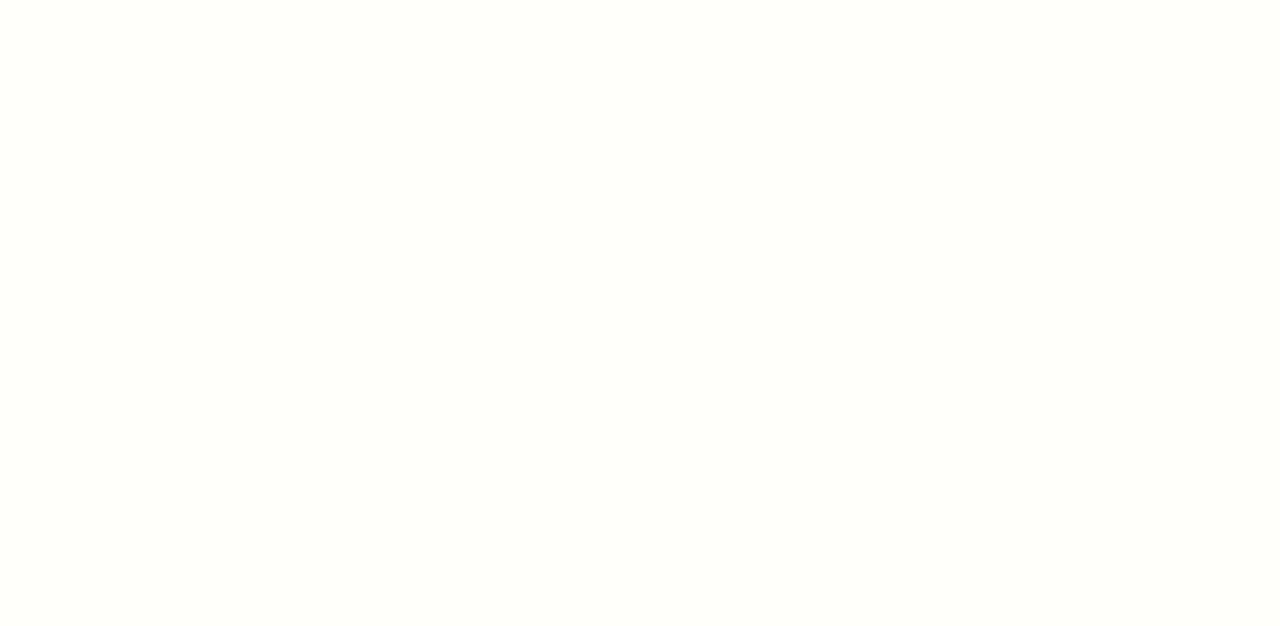
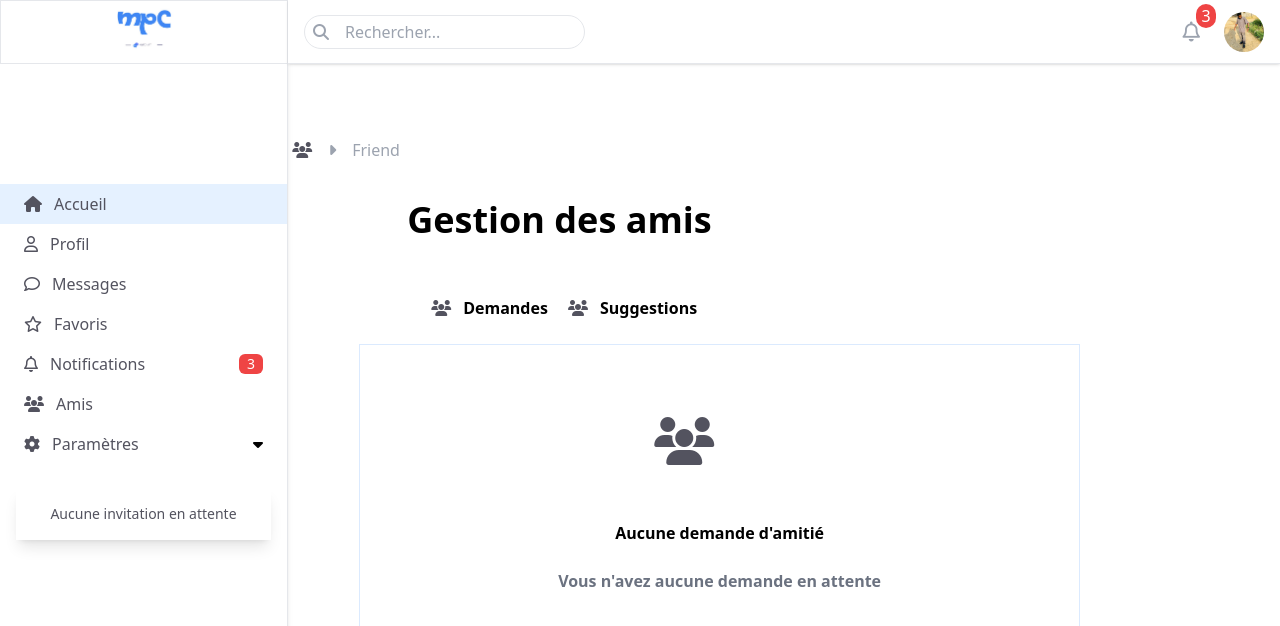
Before and after one commit to changaavanarolinelea-maker/MyChat, a React (Vite) app: page /amis/amis in a window 1280 px wide. Before the commit this address had no page. Shown: the top 626 px of the page. Built offline with nearby package versions, Linux system fonts and the light colour scheme.

Commit message:
page d'amis

```diff
--- a/src/App.jsx
+++ b/src/App.jsx
@@ -3,20 +3,24 @@ import './App.css'
 import Home from './components/users/home'
 import Profit from './components/profits/Profit'
 import Modal from './components/users/Modal'
+import Amis from './components/amis/Amis'
+import Suggestion from './components/amis/Suggestion'
 
 function App() {
-
   return (
     <>
+
         <BrowserRouter>
         <Routes>
-
              <Route path='/' element ={<Home/>} />
              <Route path='/users/home' element ={<Home/>} />
              <Route path='/profits/profit' element ={<Profit/>}/>
              <Route path='/users/modal' element={<Modal/>}/>
+             <Route path='/amis/amis' element={<Amis/>}/>
+             <Route path='/amis/suggestion' element={<Suggestion/>}/>
         </Routes>
     </BrowserRouter>
+
     </>
   )
 }
--- /dev/null
+++ b/src/components/amis/Amis.jsx
@@ -0,0 +1,50 @@
+import React from 'react'
+import Navbar from '../users/Navbar'
+import { Link } from 'react-router-dom'
+import Suggestion from './Suggestion'
+
+function Amis() {
+  return<>
+        <Navbar/>
+        <main className='my-28 mx-5 max-sm:mx-0 md:ml-[14vw]  p-5 max-sm:w-full'>
+
+            <div className='flex items-center gap-6'>
+                  <h1 className='font-bold text-3xl '>User</h1>
+                <div className='flex items-center gap-4 ' >
+                   <i className="fa-solid fa-users text-[#53535f]"></i>
+                   <i class="fa-solid fa-caret-right text-gray-400"></i>
+                    <p className='text-gray-400 cursor-pointer'>
+                         Friend
+                    </p>
+                </div>
+            </div>
+            <div  className='flex flex-col w-full'>
+                <h1 className=' p-8 text-4xl font-semibold md:mx-44'>Gestion  des amis</h1>
+                <ul className='flex mx-52 gap-5 p-6 max-sm:m-0'>
+                     <li className=' hover:text-blue-600 font-bold hover:border-b-blue-600 hover:border-b-4'>
+                        <Link  to="/amis/amis" className='max-sm:flex items-center flex gap-3 hover:text-blue-600 font-bold'>
+                           <i className="fa-solid fa-users text-[#53535f] hover:text-blue-500"></i>
+                           Demandes
+                        </Link>
+                     </li>
+                     <li className=' hover:text-blue-600 font-bold hover:border-b-blue-600 hover:border-b-4'>
+                        <Link  to='/amis/suggestion' className='max-sm:flex flex gap-3 items-center '>
+                           <i className="fa-solid fa-users text-[#53535f] hover:text-blue-600 font-bold"></i>
+                           Suggestions
+                        </Link>
+                     </li>
+                </ul>
+            </div>
+            <div className='border border-blue-100 flex items-center mx-40 t p-10 max-sm:mx-0'>
+                 <div className='mx-auto'>
+                      <i className="fa-solid fa-users text-[#53535f] text-5xl px-24 max-sm:px-24 py-8"></i>
+                      <h3 className='text-center py-6 font-bold'>Aucune demande d'amitié</h3>
+                      <p className='text-center text-gray-500 font-semibold'>Vous n'avez aucune demande en attente</p>
+                 </div>
+            </div>
+        </main>
+
+  </>
+}
+
+export default Amis
--- /dev/null
+++ b/src/components/amis/Suggestion.jsx
@@ -0,0 +1,10 @@
+import React from 'react'
+
+function Suggestion() {
+  return <>
+       <h3>Hello </h3>
+  </>
+
+}
+
+export default Suggestion
--- /dev/null
+++ b/src/components/users/Button.jsx
@@ -0,0 +1,9 @@
+import React from 'react'
+
+function Button({text}) {
+  return (
+    <div>{text}</div>
+  )
+}
+
+export default Button
--- a/src/components/users/Modal.jsx
+++ b/src/components/users/Modal.jsx
@@ -1,26 +1,35 @@
 import React, { useState } from 'react'
+import Button from './Button'
+import imgPro from '../../images/photo_2024-11-26_10-29-53.jpg'
 
 
 
-function Modal( {open, onClose, children} ) {
+function Modal({open, closeModal}) {
     const [opens, setOpen] = useState(false)
   return <>
+      <main className={`flex justify-center items-center h-screen w-full ease-in-out delay-150 ${opens ?'bg-zinc-200':'bg-stone-200'}`} closeModal={closeModal} >
 
-        {/* BackDrop */}
-        <div onClick={onClose} className={`fixed inset-0 flex justify-center items-center transition-colors
-             ${opens ? 'visible bg-black/20' : 'invisible'}`}>
-          {children}
-        </div>
-        <main className='flex justify-center items-center h-screen '>
-            <button className='rounded-md text-white bg-red-600 p-2 hover:bg-red-700 ' onClick={()=>setOpen(true)}>
-                Open Modal
-                </button>
-        <div open={opens} onClose={()=>setOpen(false)}>
-            <div className='size-56 mx-auto text-red-600'>
-                vvv
+       {opens &&
+        <div className='absolute flex flex-col items-center justify-center px-6 mx-auto bg-white rounded-md py-9 md:w-3/12 shadow-md transition-all'>
+
+               <div className='w-5/12 mx-auto mb-3 border-b-4 border-orange-600 py-'>
+                   <img src={imgPro} alt="user" />
+                   <h5>Morel</h5>
+                   <span></span>
+               </div>
+               <p className='w-5/6 py-3 italic text-gray-500'>Lorem ipsum dolor sit amet consectetur adipisicing elit. Illo suscipit soluta quia vero libero obcaecati nobis omnis dolores sed natus? Aspernatur enim vel aliquam. Velit consequuntur similique doloremque optio labore?</p>
+               <div className="px-4 py-2 mt-4 text-white bg-orange-600 rounded" onClick={()=>setOpen(false)}>
+                  <Button text="close modal" />
+               </div>
+
+       </div>
+}
+            <div onClick={()=>setOpen(!opens)} open={open} className='text-white bg-orange-400 px-4 py-2 rounded cursor-pointer'>
+              <Button text="Open modal" />
             </div>
-        </div>
-        </main>
+       </main>
+
+
   </>
 }
 
--- a/src/components/users/Navbar.jsx
+++ b/src/components/users/Navbar.jsx
@@ -3,15 +3,19 @@ import SearchBar from './SearchBar'
 import Logo from '../../images/logo.jpg'
 import ProImg from '../../images/photo_2024-11-26_10-29-53.jpg'
 import Sidebar from './Sidebar'
+import Button from './Button'
+
 
 function Navbar() {
     const [close, setClose]=useState(true)
+    const [open, setOpen] = useState(false)
+    const [notice, setNotice] = useState(false)
 
   return <>
         <div className='fixed top-0 z-50 bg-white '>
            <img src={Logo} alt="" className='object-contain h-16 border w-72'/>
         </div>
-        <header className="fixed top-0 left-0 right-0 z-50 h-16 bg-white border-b shadow md:left-72">
+        <header className="fixed top-0 left-0 right-0 z-50 h-16 bg-white border-b shadow md:left-72" >
             <nav className="flex items-center justify-between h-full px-4">
 
                 {/* Burger (mobile only) */}
@@ -23,15 +27,101 @@ function Navbar() {
                 </div>
 
                 {/* Right icons */}
-                <div className="flex items-center gap-6">
-                    <i className="text-xl text-gray-400 cursor-pointer fa-regular fa-bell hover:text-blue-500"/>
-                    <span className='absolute w-5 ml-20 text-center text-white bg-red-500 rounded-full cursor-pointer top-1 right-16'>3</span>
+                <div className="flex items-center gap-6" >
+                    <div onClick={()=>setNotice(true)}>
+                        <i className="text-xl text-gray-400 cursor-pointer fa-regular fa-bell hover:text-blue-500"/>
+                        <span className='absolute w-5 ml-20 text-center text-white bg-red-500 rounded-full cursor-pointer top-1 right-16'>3</span>
+                    </div>
+                    <img src={ProImg} alt="profile"  className="object-cover w-10 h-10 rounded-full" onClick={()=>setOpen(true)}/>
 
-                    <img src={ProImg} alt="profile"  className="object-cover w-10 h-10 rounded-full"/>
                 </div>
             </nav>
+             {open &&
+                 <div className='w-2/12 bg-white rounded shadow-md absolute right-9 px-5 border top-14 py-3' >
+                    <div>
+                        <div className='flex items-center gap-5 border-b-gray-200 border-b pb-3 '>
+                             <img src={ProImg} alt="profile"  className="object-cover w-10 h-10 rounded-full" />
+                             <div>
+                                <h6>Morel</h6>
+                                <span className='text-gray-400'>Developpeur</span>
+                             </div>
+                        </div>
+                        <div className='flex flex-col items-center gap-5 border-b-gray-200 border-b px-3 py-6 '>
+                            <div  className='flex items-center justify-between w-full ' >
+                                <div className='flex items-center gap-7'>
+                                <i class="fa-regular fa-user text-gray-400"></i>
+                                <span className='font-normal'>Mon profil</span>
+                                </div>
+                                <i class="fa-solid fa-caret-right text-gray-400"></i>
+                            </div>
+                            <div  className='flex items-center justify-between w-full' >
+                                <div className='flex items-center gap-7'>
+                                <i class="fa-regular fa-question text-gray-400"></i>
+                                <span>Aide</span>
+                                </div>
+                                <i class="fa-solid fa-caret-right text-gray-400"></i>
+                            </div>
+                        </div>
+                        </div>
+                         <div  className='flex items-center justify-between w-full px-3 py-4' >
+                                <div className='flex items-center gap-7'>
+                                <i class="fa-solid fa-power-off text-gray-400"></i>
+                                <span>Deconnexion</span>
+                                </div>
+                                <i class="fa-solid fa-arrow-right-from-bracket text-gray-400"></i>
+                            </div>
+                    </div>
+           }
+             {notice &&
+                 <div className='w-1/5 bg-white rounded shadow-md absolute right-9 px-5 border top-14 py-3' >
+                    <div>
+                        <div className='flex items-center gap-5 border-b-gray-200 border-b pb-3 justify-between'>
+                             <div className='flex items-center gap-3'>
+                               <i className="fa-regular fa-bell"></i>
+                                <h6>Notifications</h6>
+                             </div>
+                             <div className=' cursor-pointer border px-2 py-1 text-gray-400 hover:bg-zinc-200'>
+                                 <Button  text='voir tout'/>
+                             </div>
+                        </div>
+                        <div className='flex flex-col items-center gap-5  px-3 '>
+                            <div  className='border-b-gray-200 border-b w-full hover:bg-slate-200 hover:h-auto cursor-pointer' >
+                                <div className='flex items-center gap-7'>
+                                    <div className='w-10 h-10 rounded-full my-1 bg-blue-100'>
+                                          <i class="fa-regular fa-envelope  px-3 py-3 text-blue-300"></i>
+                                    </div>
+                                <p className='font-normal pb-3'>Vous avez un nouveau message</p>
+                                </div>
+                                <p className='text-sm text-gray-400 px-16 pb-2'>il y a 8 minn</p>
+                            </div>
+                            <div  className=' w-full border-b-gray-200 border-b hover:bg-slate-200 hover:h-auto cursor-pointer' >
+                                <div className='flex items-center gap-7'>
+                                    <div className='w-10 h-10 rounded-full  bg-green-100'>
+                                          <i class="fa-regular fa-user  px-3 py-3 text-green-300"></i>
+                                    </div>
+                                <p className='font-normal pb-3'> Nouveau demande d'ami</p>
+                                </div>
+                                <p className='text-sm text-gray-400 px-16 pb-2  '>il y a 2 heures</p>
+                            </div>
+                            <div  className=' w-full hover:bg-slate-200 hover:h-auto cursor-pointer' >
+                                <div className='flex items-center gap-7'>
+                                    <div className='w-10 h-10 rounded-full  bg-yellow-100'>
+                                        <i class="fa-solid fa-check px-3 py-3 text-yellow-300"></i>
+                                    </div>
+                                  <p className='font-normal pb-3'>3 nouvelles reactions</p>
+                                </div>
+                                <p className='text-sm text-gray-400 px-16  '>il y a 5 heures</p>
+                            </div>
+
+                        </div>
+                        </div>
+
+                    </div>
+           }
+
         </header>
-        <main>
+
+        <main onClick={()=>setOpen(false)}>
             {close &&
             <Sidebar/>
             }
--- a/src/components/users/Sidebar.jsx
+++ b/src/components/users/Sidebar.jsx
@@ -30,7 +30,7 @@ function Sidebar() {
         </li>
 
         <li className="p-2">
-          <Link to="#" className="flex items-center gap-3 px-4">
+          <Link to="/users/modal" className="flex items-center gap-3 px-4">
             <i className="fa-regular fa-star text-[#53535f]"></i>
             <span className="text-[#53535f] hover:text-black">Favoris</span>
           </Link>
@@ -47,7 +47,7 @@ function Sidebar() {
         </li>
 
         <li className="p-2">
-          <Link to="#" className="flex items-center gap-3 px-4">
+          <Link to="/amis/amis" className="flex items-center gap-3 px-4">
             <i className="fa-solid fa-users text-[#53535f]"></i>
             <span className="text-[#53535f] hover:text-black">Amis</span>
           </Link>
--- a/src/index.css
+++ b/src/index.css
@@ -72,7 +72,3 @@ button:focus-visible {
     background-color: #f9f9f9;
   }
 } */
-
-body{
-  background-color: rgb(255, 255, 250);
-}
--- a/src/main.jsx
+++ b/src/main.jsx
@@ -2,6 +2,7 @@ import { StrictMode } from 'react'
 import { createRoot } from 'react-dom/client'
 import './index.css'
 import App from './App.jsx'
+import Modal from './components/users/Modal.jsx'
 
 
 
@@ -9,5 +10,6 @@ import App from './App.jsx'
 createRoot(document.getElementById('root')).render(
   <StrictMode>
        <App/>
+
   </StrictMode>,
 )
```
Also changed, not shown: src/components/post/Post.jsx (+9 -10 lines).
